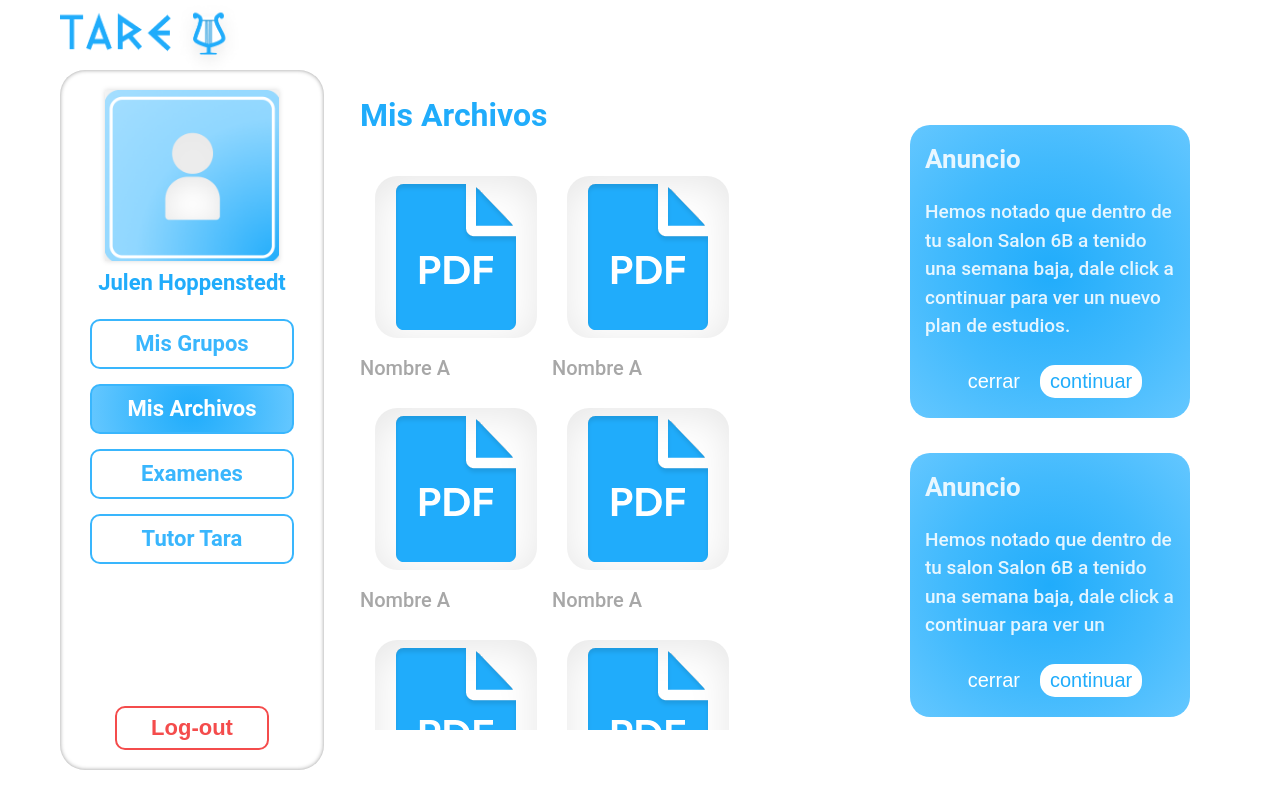
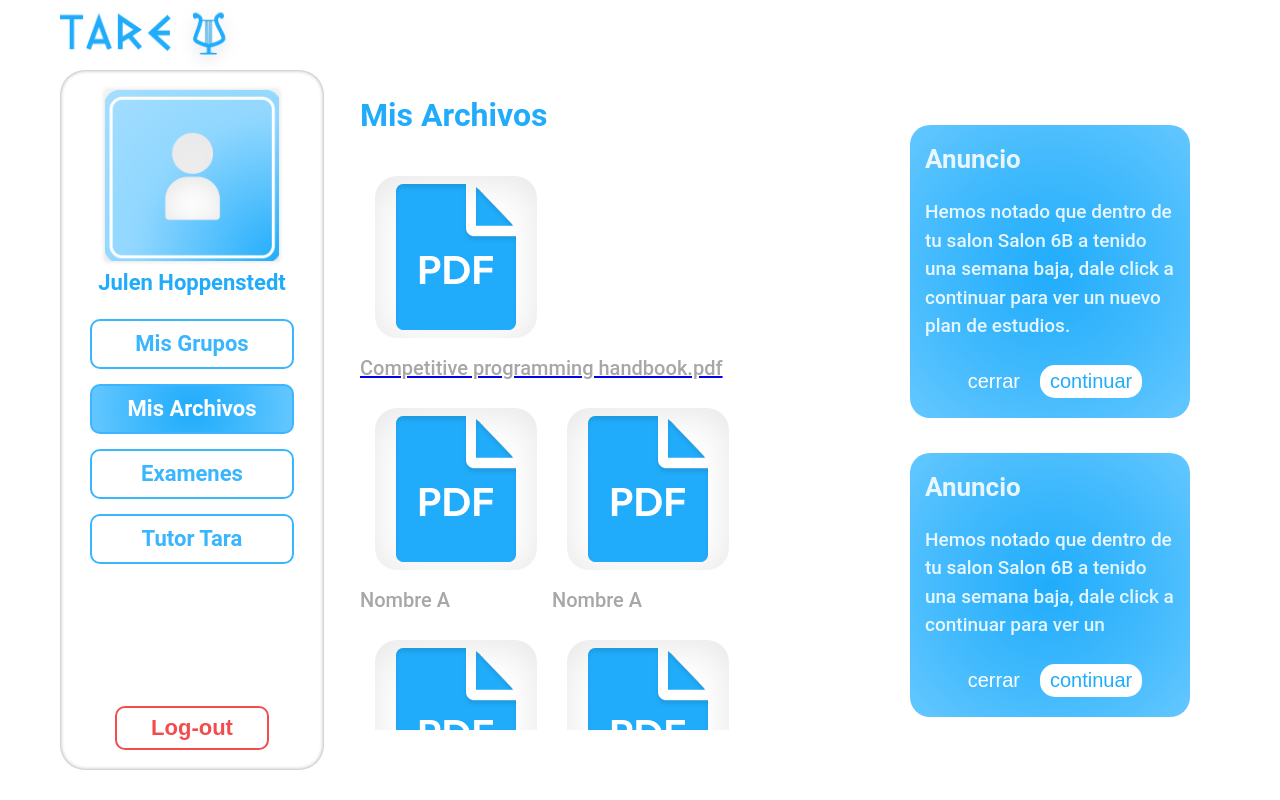
Before and after one commit to monicasoberon/hack_scrumMasters, a React (Vite) app in the folder tare/: page /MisArchivos in a window 1280 px wide. Built offline with nearby package versions, Linux system fonts and the light colour scheme.

Commit message:
funcionalidad archivos

```diff
--- a/tare/src/components/TutorTara/TutorTara.jsx
+++ b/tare/src/components/TutorTara/TutorTara.jsx
@@ -1,6 +1,6 @@
 import React from 'react';
 import './TutorTara.css'
-import 'backend/aiRoute.js'
+//import 'backend/aiRoute.js'
 
 export default function TutorTara(props) {
     return (
--- a/tare/src/pages/MisArchivos/MisArchivos.jsx
+++ b/tare/src/pages/MisArchivos/MisArchivos.jsx
@@ -8,7 +8,7 @@ export default function MisArchivos() {
         <>
         <h1 className='title' >Mis Archivos</h1>
         <div className='MisArchivos-container'>
-            <Archivo props={2} nombre={'Nombre A'}/>
+            <a href ='../../../libros/Competitive_programming_handbook.pdf' target="_blank" rel="noopener noreferrer"><Archivo props={2} nombre={'Competitive programming handbook.pdf'}/></a>
             <Archivo props={2} nombre={'Nombre A'}/>
             <Archivo props={2} nombre={'Nombre A'}/>
             <Archivo props={2} nombre={'Nombre A'}/>
```
Also changed, not shown: 1 other file (tests, documents, lock files or other folders).
